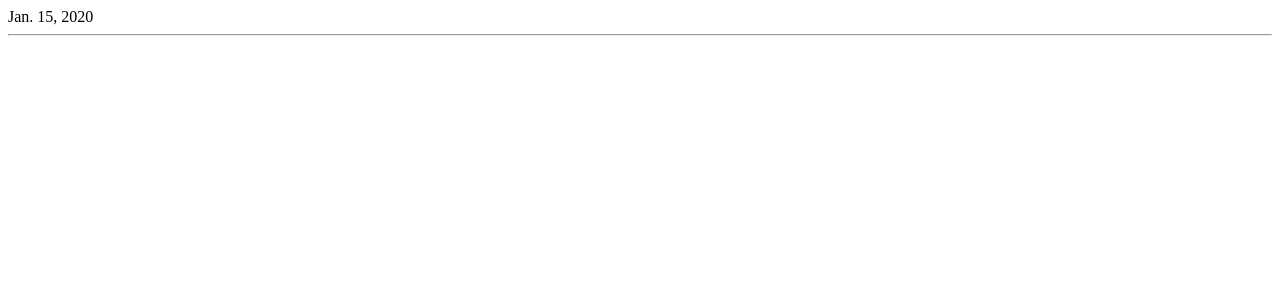
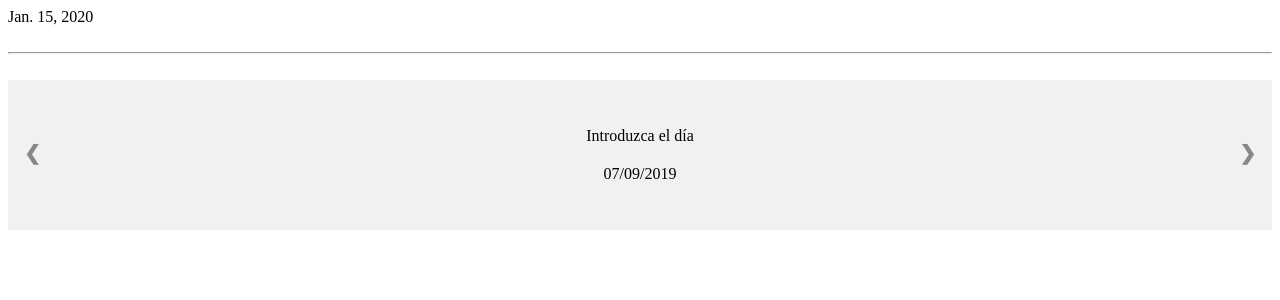
Before and after one commit to josegarban/widgetsandbox, a Django app: page /selector2/ in a window 1280 px wide. Shown: the top 300 px of the page. Run offline with Django 3.2, Linux system fonts and the light colour scheme; tables that the repository leaves empty hold one stand-in row (values such as "Sample post"); parts of the project's set-up code (start-up, migrations or seed data) failed here and were passed over.

Commit message:
Made date carousel-like selector.

```diff
--- a/mysite/settings.py
+++ b/mysite/settings.py
@@ -129,6 +129,7 @@ STATIC_URL = '/static/'
 STATIC_ROOT = os.path.join(BASE_DIR, 'static')
 STATICFILES_DIRS = [
     os.path.join(BASE_DIR, "selector1/static"),
+    os.path.join(BASE_DIR, "selector2/static"),
 ]
 
 MEDIA_URL = '/media/'
--- a/selector1/templates/select1.html
+++ b/selector1/templates/select1.html
@@ -2,8 +2,7 @@
 {% load static %}
 
 <head>
-  <!-- <link rel="stylesheet" href="./master.css"> -->
-  <link rel="stylesheet" href="{% static "css/master.css" %}">
+  <link rel="stylesheet" href="{% static "css/select1.css" %}">
 </head>
 
 <body>
@@ -24,7 +23,6 @@
       <!-- Arrows -->
       <a class="prev" onclick="plusCities(-1)">&#10094;</a>
       <a class="next" onclick="plusCities(1)">&#10095;</a>
-    </div>
   </div>
   <br>
   <div class="">
--- a/selector1/static/css/master.css
+++ b/selector2/static/css/select2.css
@@ -1,18 +1,22 @@
-.hidden {
-  display: none;
+@font-face {
+    font-family: 'gotham';
+    src: url('../fonts/GothamRoundedBold_21016.ttf');
 }
 
-/* Slideshow container */
-.city-container {
-  width: 20%;
+@font-face {
+    font-family: 'gotham-ligh';
+    src: url('../fonts/GothamRoundedLight_21020.ttf');
+}
+
+
+.date-wrapper {
+  width: 70%;
   position: relative;
   background: #f1f1f1f1;
 }
 
-/* Slides */
-.city {
- display: none;
- padding: 20px;
+.date-message, #today-text {
+ padding: 10px;
  text-align: center;
 }
 
@@ -44,7 +48,27 @@
  color: white;
 }
 
-/* Add a background color to the active dot/circle */
-.active {
- background-color: #717171;
+.date-wrapper{
+  display: flex;
+  align-items: center;
+  justify-content: space-between;
+  width: 100%;
+  height: 150px;
 }
+
+.date-main{
+  display: flex;
+  flex-flow: column;
+}
+
+.left-arrow{
+  width: 20%;
+  display: flex;
+  justify-content: center;
+}
+
+.right-arrow{
+  width: 20%;
+  display: flex;
+  justify-content: center;
+}
--- a/selector2/templates/select2.html
+++ b/selector2/templates/select2.html
@@ -1,9 +1,62 @@
+
 {% load static %}
 
-<div class="">
-  {% for object in objects %}
-    {{object.mydate}}<br>
-  {% endfor %}
-</div>
+<head>
+  <link rel="stylesheet" href="{% static "css/select2.css" %}">
+</head>
 
-<hr>
+<main>
+  <div class="">
+    {% for object in objects %}
+      {{object.mydate}}<br>
+    {% endfor %}
+  </div>
+
+  <br><hr><br>
+
+  <div class="date-wrapper">
+    <div id="left-arrow">
+      <a class="prev" onclick="getYesterday()">&#10094;</a>
+    </div>
+    <div class="date-main">
+        <div class="date-message">Introduzca el día</div>
+        <div id="today-text">Today</div>
+    </div>
+    <div id="right-arrow">
+      <a class="next" onclick="getTomorrow()">&#10095;</a>
+    </div>
+  </div>
+</main>
+
+<script type="text/javascript">
+  function getToday(){
+    var today = new Date();
+    todaytext = String(today.getDate()).padStart(2, '0') + "/" + String(today.getMonth() + 1).padStart(2, '0') + "/" + String(today.getFullYear());
+    document.getElementById("today-text").innerHTML = todaytext;
+    return today;
+  }
+  today = getToday();
+  // Display date carousel
+
+  function readToday(){
+    var initial = document.getElementById("today-text").innerHTML;
+    var today = initial.slice(3, 5) + "/" + initial.slice(0, 2) + "/" + initial.slice(6, 10)
+    today = new Date(today);
+    return today
+  }
+
+  function getTomorrow(){
+    var today = readToday();
+    today.setDate(today.getDate() + 1);
+    todaytext = String(today.getDate()).padStart(2, '0') + "/" + String(today.getMonth() + 1).padStart(2, '0') + "/" + String(today.getFullYear());
+    document.getElementById("today-text").innerHTML = todaytext;
+  }
+
+  function getYesterday(){
+    var today = readToday();
+    today.setDate(today.getDate() - 1);
+    todaytext = String(today.getDate()).padStart(2, '0') + "/" + String(today.getMonth() + 1).padStart(2, '0') + "/" + String(today.getFullYear());
+    document.getElementById("today-text").innerHTML = todaytext;
+  }
+
+</script>
```
Also changed, not shown: selector1/static/css/select1.css (added, +45 -0 lines).
